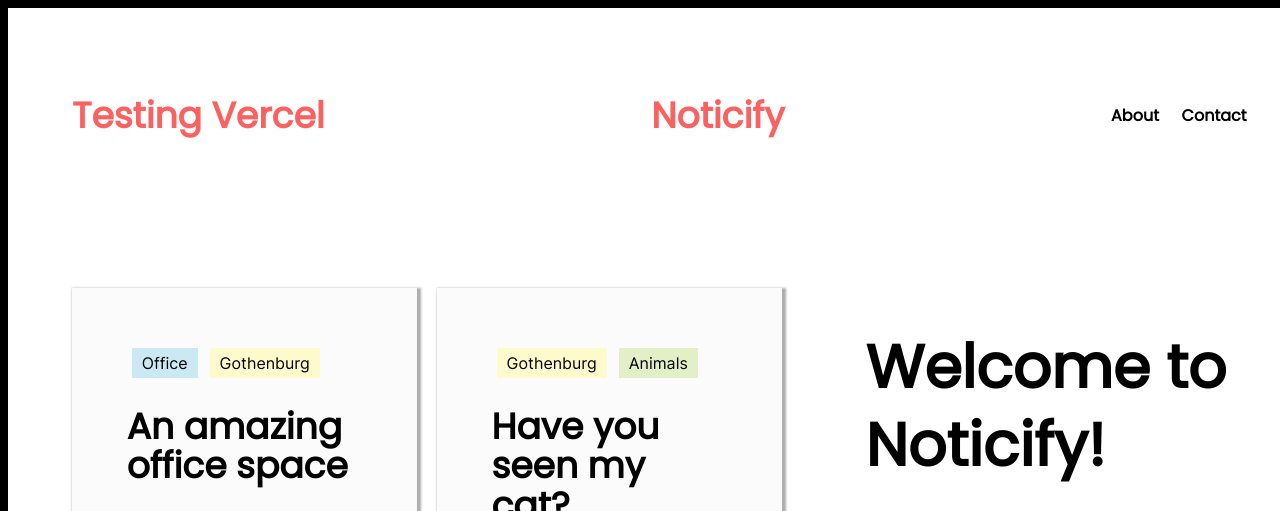
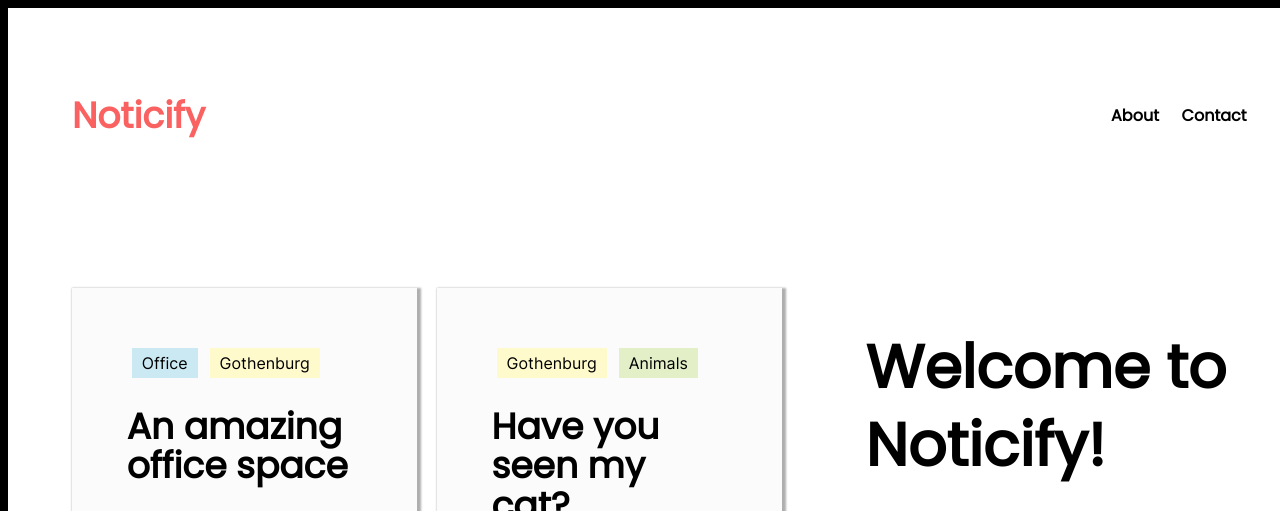
Before and after one commit to LarsPihl/noticify, a plain HTML site: page L4/index.html in a window 1280 px wide. Shown: the top 511 px of the page. Drawn offline with Linux system fonts and the light colour scheme.

Commit message:
Update index.html back

```diff
--- a/L4/index.html
+++ b/L4/index.html
@@ -11,7 +11,6 @@
     <div id = "flexbox">
 
     <header>
-        <h1>Testing Vercel</h1>
         <h1>Noticify</h1>
         <nav>
             <a href = "index.html">About</a>
```
